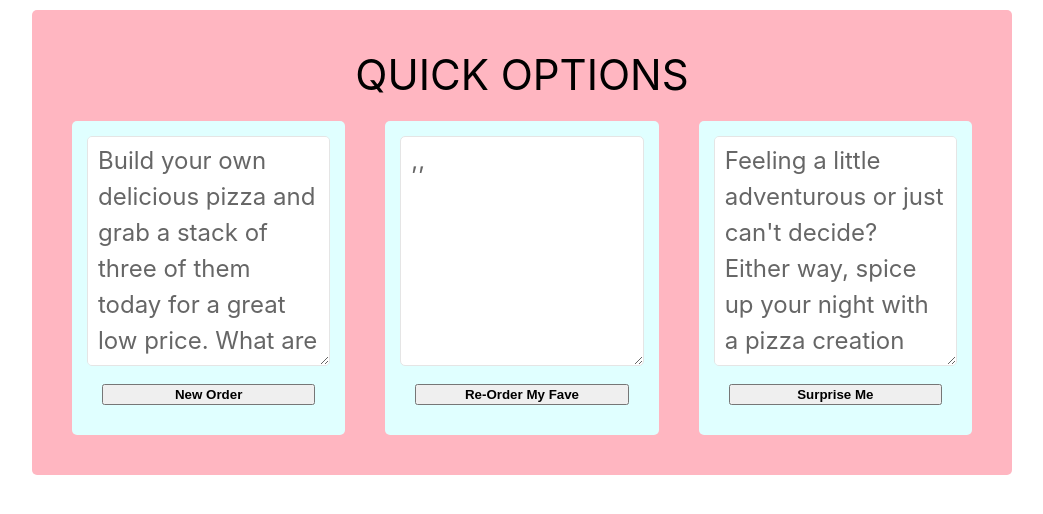
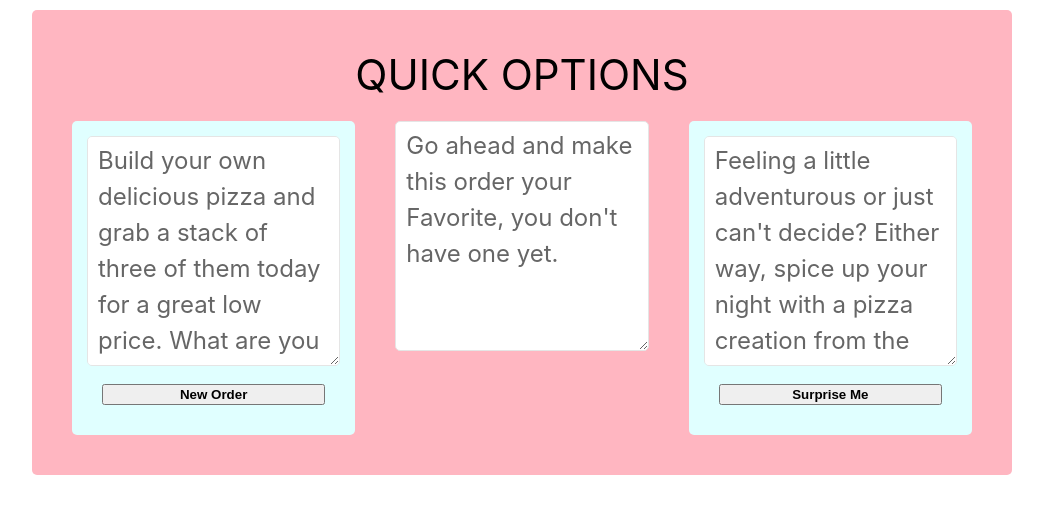
Before and after one commit to dkb2830/PizzaTime-2, a Flask app: page /user/quick_options in a window 1280 px wide. Shown: the part 90-604 px from the top of the page, without its empty margins (118-1161 px from the left). Run offline with Flask 2, Linux system fonts and the light colour scheme; the visitor is signed in with stand-in values (Sample User, id 1); tables that the repository leaves empty or names only in its code hold one stand-in row (values such as "Sample post").

Commit message:
Fixed the favorites on the quick options
Fixed the favorites on the quick options

```diff
--- a/flask_app/controllers/orders.py
+++ b/flask_app/controllers/orders.py
@@ -87,6 +87,12 @@
         num_sum += int(i['order_total'])
     return num_sum
 
+@app.route('/user/cancel_order')
+def remove_orders():
+    session['user_session_orders'] = []
+    session['user_session_grand_total'] = 0
+    return redirect("/user/quick_options")
+
 def validate_order ( order ):
     is_valid = True
 
--- a/flask_app/controllers/users.py
+++ b/flask_app/controllers/users.py
@@ -85,8 +85,8 @@
         data = {
             "id":user.favorite_order
         }
-    favorite_order = User.get_favorite_order(data)
-    my_fave.append(favorite_order)
+        favorite_order = User.get_favorite_order(data)
+        my_fave.append(favorite_order)
     return render_template("/user/quick_options.html",favorite_order = my_fave, user=user)
 
 # old account page
--- a/flask_app/templates/user/quick_options.html
+++ b/flask_app/templates/user/quick_options.html
@@ -35,7 +35,7 @@
 
         <main>
             <div class="uk-flex uk-border-rounded uk-margin-xlarge-left uk-margin-xlarge-right uk-flex-column uk-padding" style="background-color: lightpink;">
-                    <div class="uk-flex uk-flex-center"><h1>QUICK OPTIONS</h1></div>
+                <div class="uk-flex uk-flex-center"><h1>QUICK OPTIONS</h1></div>
                     <div class="uk-flex uk-flex-center uk-column-1-2-3">
                         <div class="uk-padding-small uk-border-rounded" style="background-color:lightcyan;">
                             <form class="uk-form-stacked" action="/user/new_order">
@@ -47,24 +47,24 @@
                                 </div>
                             </form>
                         </div>
-                        <!-- {% for fave in favorite_order %} -->
+                        {% if favorite_order|length < 1 %}
+                        <div>
+                            <textarea class="uk-textarea uk-border-rounded uk-text-large" id="favorite_order" name="favorite_order" rows="6" readonly>Go ahead and make this order your Favorite, you don't have one yet.</textarea>
+                        </div>
+                        {% endif %}
+                        {% for fave in favorite_order%}
                         <div class="uk-padding-small uk-border-rounded" style="background-color:lightcyan;">
                             <form class="uk-form-stacked" action="/user/favorite_order">
-                                <div>
-                                    {% if user.favorite_order == null: %}
-                                        <textarea class="uk-textarea uk-border-rounded uk-text-large" id="favorite_order" name="favorite_order" rows="6" readonly>You have no favorite orders...Yet.</textarea>
-                                    {% else: %}
-                                        <textarea class="uk-textarea uk-border-rounded uk-text-large" id="favorite_order" name="favorite_order" rows="6" readonly>{{favorite_order.method}},{{favorite_order.quantity}},{{favorite_order.toppings}}</textarea>
-                                    {% endif %}
-                                </div>
-                                {% if favorite_order != null: %}
+                                    <div>
+                                        <textarea class="uk-textarea uk-border-rounded uk-text-large" id="favorite_order" name="favorite_order" rows="6" readonly>{{fave.method}},{{fave_order.quantity}},{{fave_order.toppings}}</textarea>
+                                    </div>
                                     <div class="uk-padding-small">
                                         <input class="uk-width-1-1 uk-text-bold" type="submit" value="Re-Order My Fave">
                                     </div>
-                                {% endif %}
                             </form>
                         </div>
-                        <!-- {% endfor %} -->
+                        {% endfor %}
+
                         <div class="uk-padding-small uk-border-rounded" style="background-color:lightcyan;">
                                 <form class="uk-form-stacked" action="/user/random_order">
                                     <div>
@@ -76,6 +76,7 @@
                                 </form>
                         </div>
                     </div>
+                </div>
             </div>
         </main>
         <footer>
--- a/flask_app/templates/user/your_order.html
+++ b/flask_app/templates/user/your_order.html
@@ -77,7 +77,7 @@
 
                         <div class="uk-padding-small uk-flex-inline">
                             <input class="uk-margin-right uk-button-danger" type="submit" value="Cancel All Orders">
-                            <input class="uk-margin-left" type="submit" value="Submit All Orders">
+                            <input class="uk-margin-left" type="submit" formaction="/user/submit_orders" method='POST' value="Submit All Orders">
                         </div>
                     </form>
                 </div>
```
Also changed, not shown: 1 other file.
